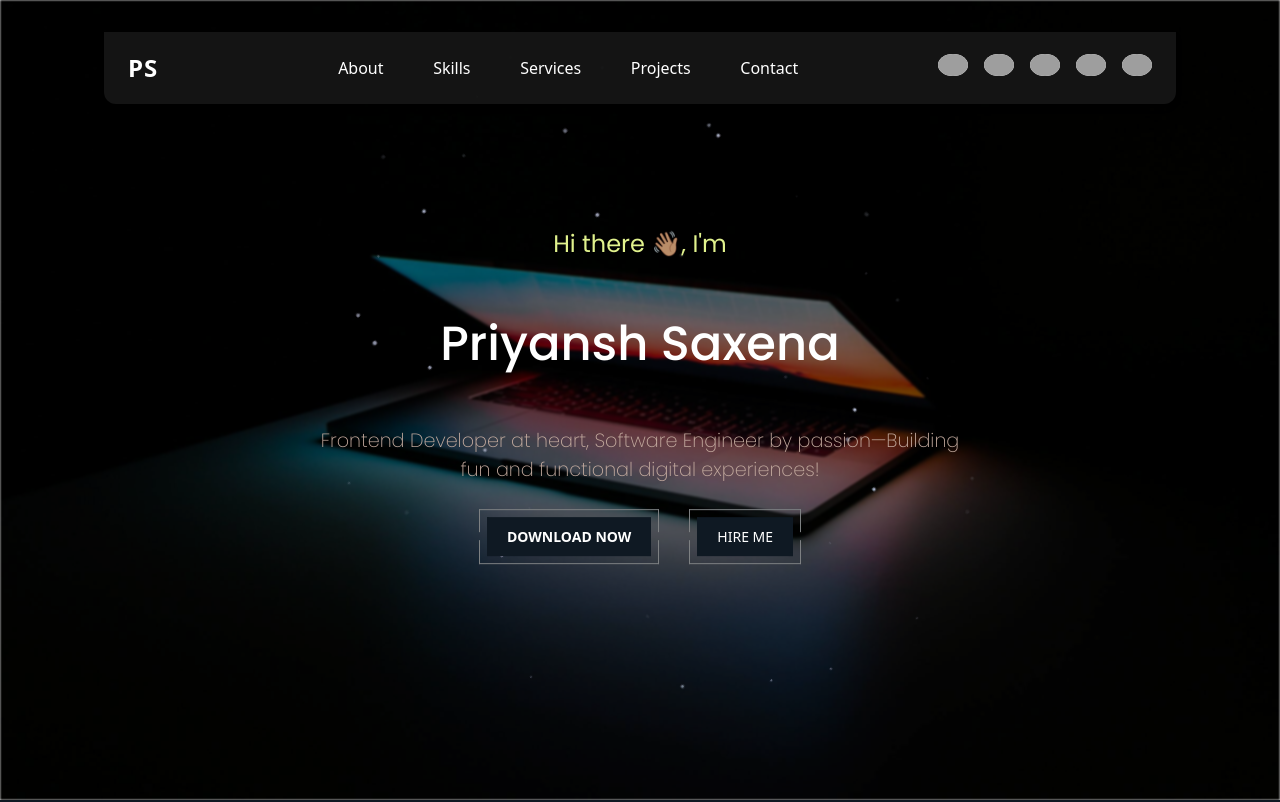
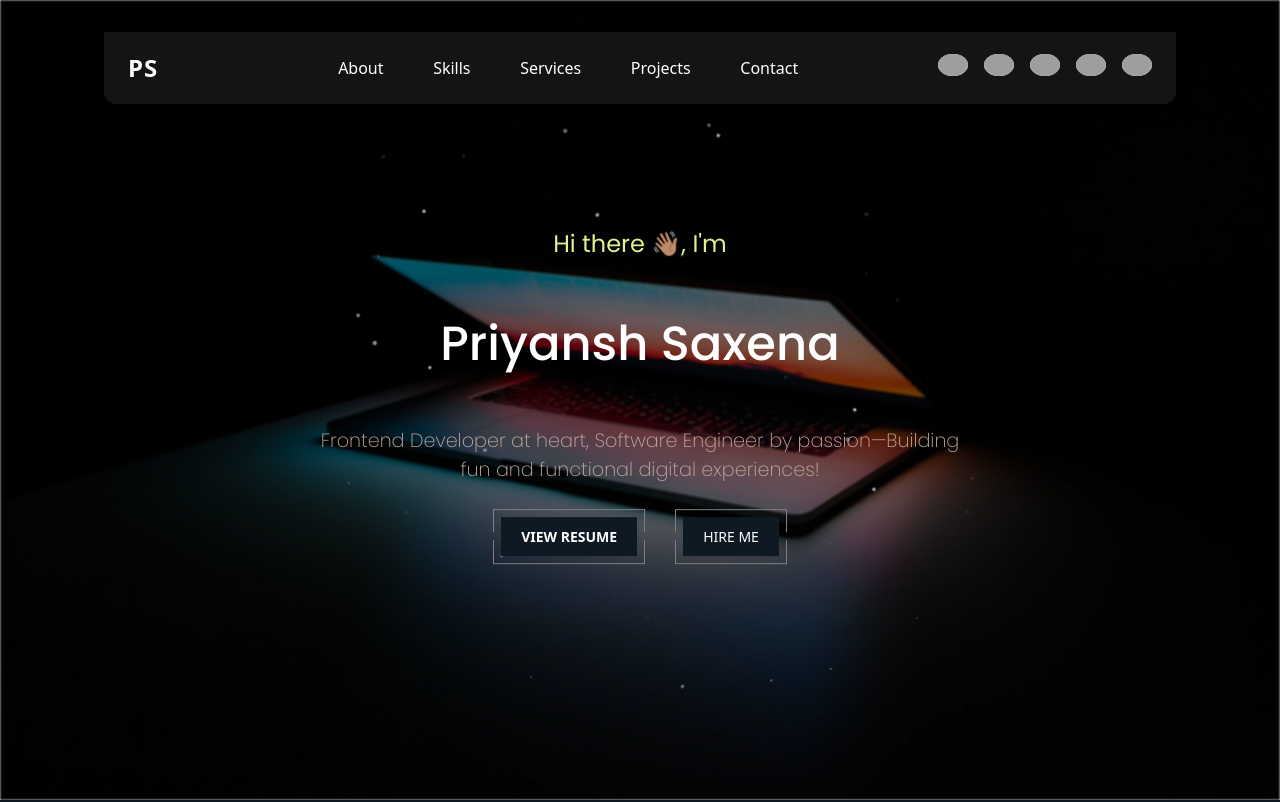
Before and after one commit to Priyansh7999/Priyansh-Saxena-Portfolio, a React (Vite) app: page / in a window 1280 px wide. Shown: the top 802 px of the page. Built offline with nearby package versions, Linux system fonts and the light colour scheme; grey boxes are pictures that could not be loaded; a web font is replaced by a local one.

Commit message:
Update HeroSection.jsx

```diff
--- a/src/components/HeroSection/HeroSection.jsx
+++ b/src/components/HeroSection/HeroSection.jsx
@@ -37,7 +37,7 @@ export default function HeroSection() {
                         >
                             <span className={styles.button_lg}>
                                 <span className={styles.button_sl}></span>
-                                <span className={styles.button_text}>Download Now</span>
+                                <span className={styles.button_text}>View Resume</span>
                             </span>
                         </button>
                     </a>
```
